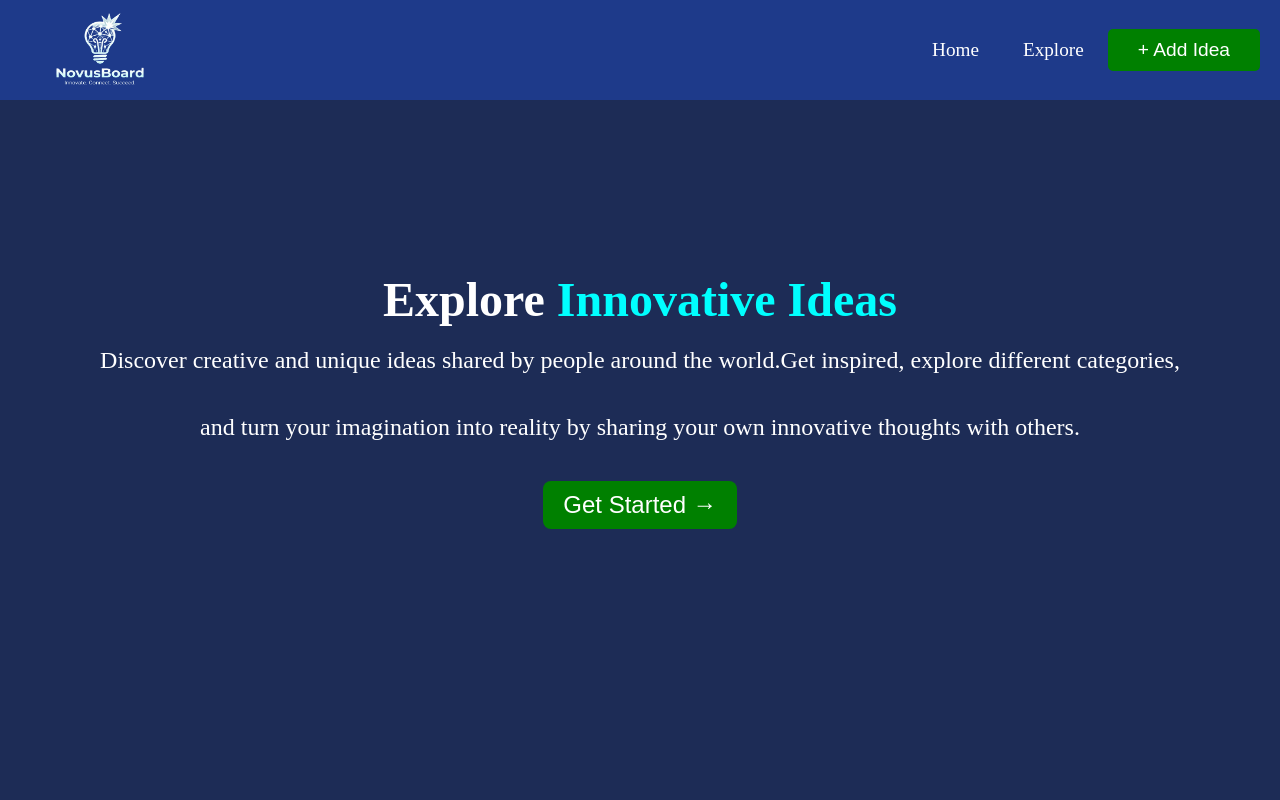
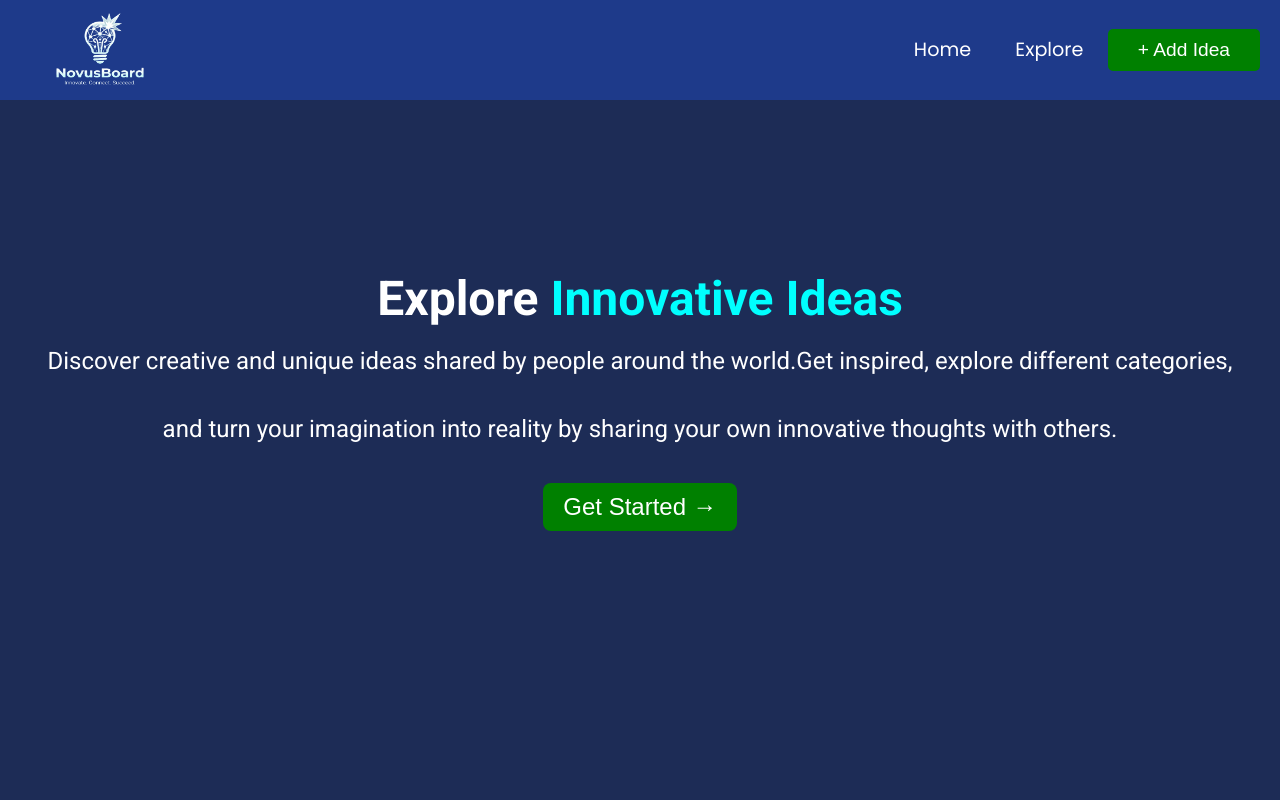
Before and after one commit to payalrani25-cybe/Bootcamp, a plain HTML site: page index.html in a window 1280 px wide. Shown: the top 800 px of the page. Drawn offline with Linux system fonts and the light colour scheme.

Commit message:
Import Poppins font and set body font to Roboto
Added Poppins font import and updated body font family.

```diff
--- a/style.css
+++ b/style.css
@@ -1,13 +1,21 @@
+
+@import url('https://fonts.googleapis.com/css2?family=Poppins:ital,wght@0,100;0,200;0,300;0,400;0,500;0,600;0,700;0,800;0,900;1,100;1,200;1,300;1,400;1,500;1,600;1,700;1,800;1,900&display=swap');
+@import url('https://fonts.googleapis.com/css2?family=Roboto:wght@100;300;400;500;700&display=swap');
+
 * {
     margin: 0;
     padding: 0;
     box-sizing: border-box;
     text-decoration: none;
 }
+body{
+    font-family: 'Roboto', sans-serif;
+}
 
 header {
     background-color: #1E3A8A;
     display: flex;
+    font-family: "Poppins", sans-serif;
     justify-content: space-between;
     align-items: center;
     font-size: 1rem;
```
